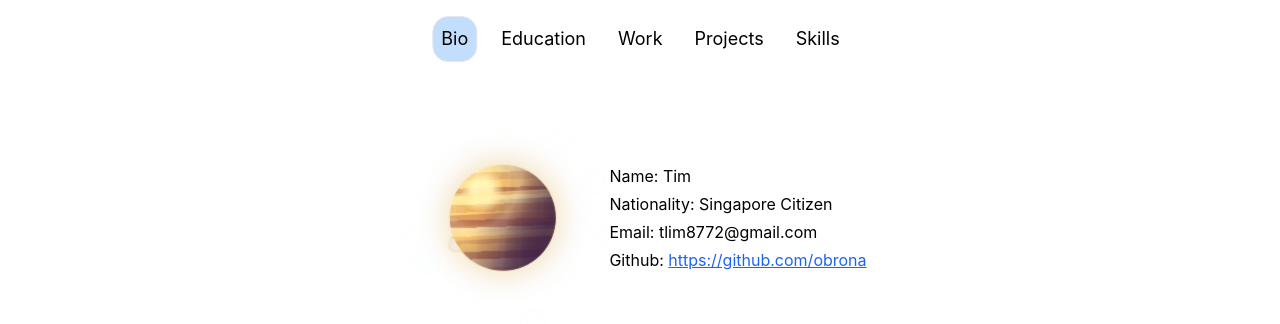
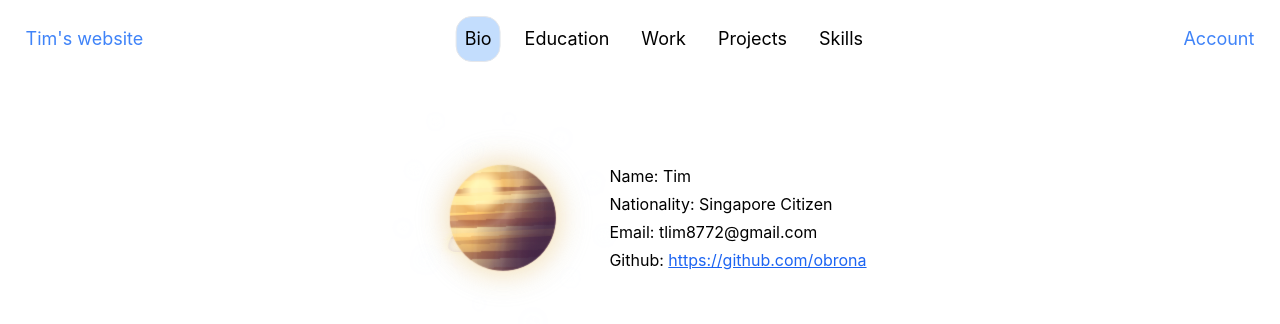
Before and after one commit to obrona/Personal-Website, a React (Vite) app: page / in a window 1280 px wide. Shown: the top 324 px of the page. Built offline with nearby package versions, Linux system fonts and the light colour scheme.

Commit message:
add dropdown stuff just for learning

```diff
--- a/src/Main/MainPage.tsx
+++ b/src/Main/MainPage.tsx
@@ -4,6 +4,7 @@ import { Education } from "./Education";
 import { Skills } from "./Skills";
 import { Work } from "./Work";
 import { Projects } from "./Projects";
+import { Dropdown, DropdownItem } from "flowbite-react"
 
 interface TabProps {
   tabs: string[],
@@ -24,7 +25,9 @@ function Tabs(props: TabProps) {
   }
 
   return (
-    <div className='absolute top-4 left-1/2 -translate-x-1/2 text-lg flex items-center justify-center gap-4'>
+    <div className='w-[96%] absolute top-4 left-1/2 -translate-x-1/2 text-lg flex items-center justify-center gap-4'>
+      <div className='mr-auto text-blue-500 cursor-default'>Tim's website</div>
+
       {tabs.map(tab => {
         return (
           <div
@@ -36,6 +39,21 @@ function Tabs(props: TabProps) {
           </div>
         )
       })}
+
+      <div className="ml-auto">
+        <Dropdown
+          className='text-blue-500'
+          label="Account"
+          arrowIcon={false}
+          inline
+          theme={{
+            inlineWrapper: "text-blue-500 hover:text-blue-700 cursor-pointer",
+          }}
+        >
+          <DropdownItem>Profile</DropdownItem>
+          <DropdownItem className="text-red-500">Logout</DropdownItem>
+        </Dropdown>
+      </div>
     </div>
   )
 }
--- /dev/null
+++ b/src/components/Dropdown.tsx
@@ -0,0 +1,52 @@
+import { useState, type ReactElement, cloneElement } from "react";
+
+// works but not very good
+// better use the library provided one.
+type TriggerProps = {
+  onClick?: (event: React.MouseEvent<HTMLElement>) => void;
+};
+
+interface Props {
+  children: ReactElement<TriggerProps>,
+  options: ReactElement[],
+}
+
+export function Dropdown({ children, options }: Props) {
+  const [open, setOpen] = useState<boolean>(false);
+  const [coors, setCoors] = useState<DOMRect>();
+
+  function handleClick(event: React.MouseEvent<HTMLElement>) {
+    children?.props?.onClick?.(event);
+
+    const rect = event.currentTarget?.getBoundingClientRect();
+
+    if (!rect) return;
+    setOpen(open => !open);
+    setCoors(rect);
+  }
+
+  const child = cloneElement(children, { onClick: handleClick });
+
+  return (
+    <>
+      {child}
+      {open &&
+        <div
+          className='rounded-lg p-2 bg-gray-100'
+          style={{
+            'position': 'fixed',
+            'top': `${coors?.bottom}px`,
+            'left': `${coors?.left}px`,
+            'transform': "translateX(-50%)",
+            'display': 'flex',
+            'flexDirection': 'column',
+            'gap': '4px'
+          }}
+        >
+          {options}
+        </div>
+
+      }
+    </>
+  )
+}
```
